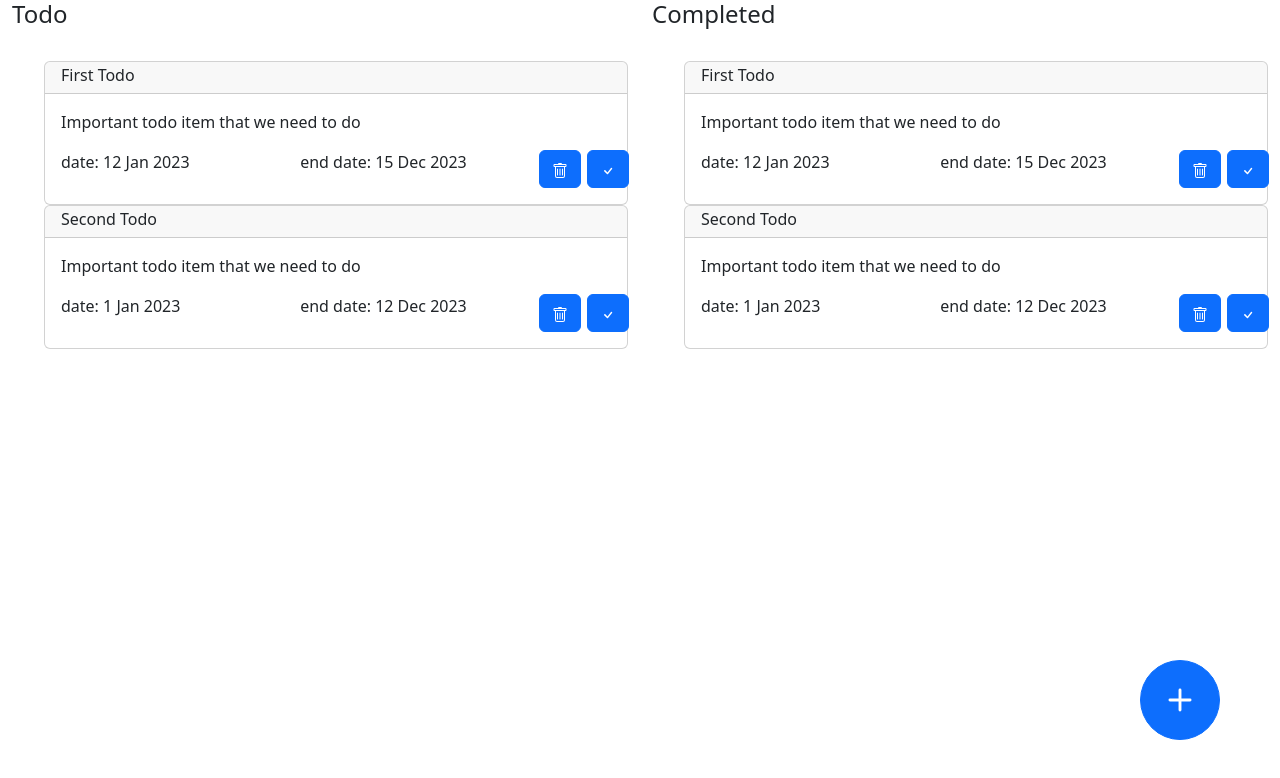
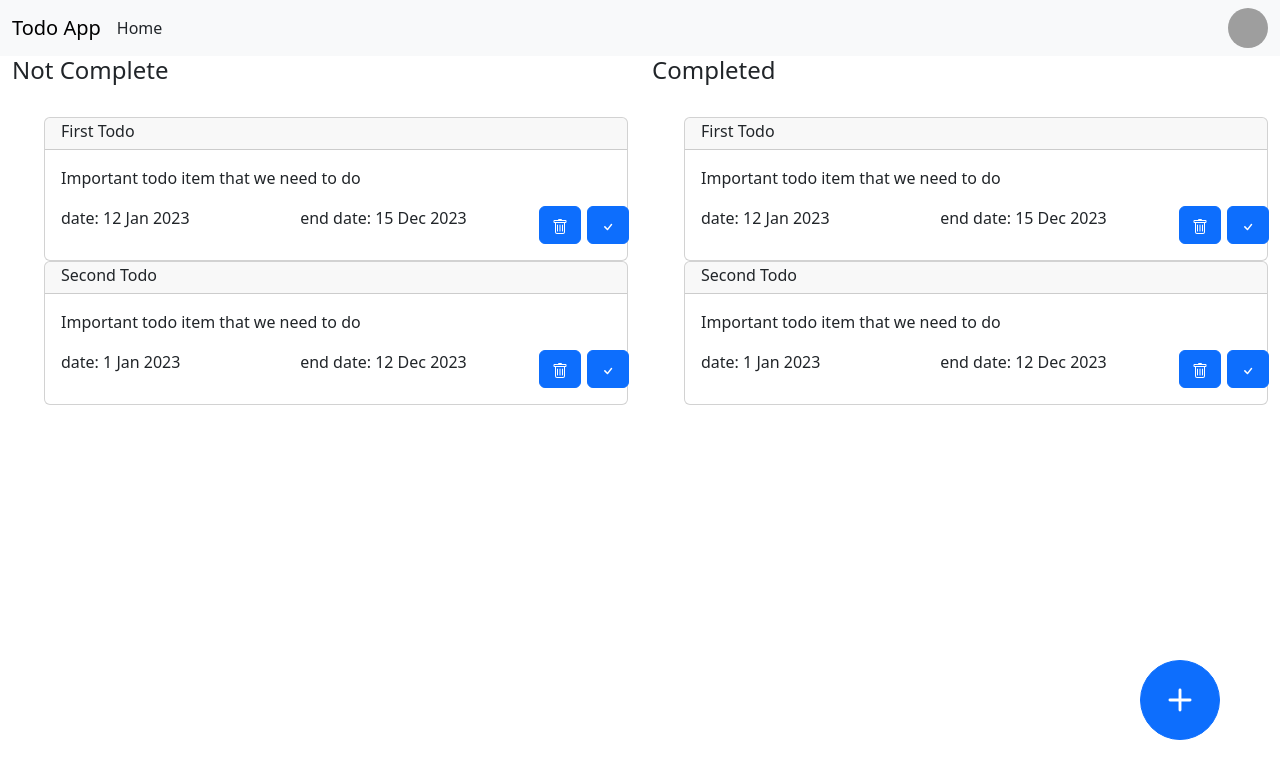
Before and after one commit to Ntokozo-Ndlovu/TodoList, a React (Create React App) app: page /home in a window 1280 px wide. Shown: the top 778 px of the page. Built offline with nearby package versions, Linux system fonts and the light colour scheme; grey boxes are pictures that could not be loaded.

Commit message:
#7: create a navigation system

```diff
--- /dev/null
+++ b/src/layout/MainLayout.js
@@ -0,0 +1,13 @@
+import Navigation from '../ui/Navigation';
+import { Outlet } from 'react-router-dom';
+import stylesClasses from './MainLayout.module.css';
+
+const MainLayout = (props)=>{
+
+        return <>
+        <Navigation></Navigation>
+        <Outlet></Outlet></>
+}
+
+
+export default MainLayout;
--- a/src/pages/HomePage.js
+++ b/src/pages/HomePage.js
@@ -23,7 +23,7 @@ const HomePage = ()=>{
         <Container  className='h-100' fluid>
         <Row className='h-100'>
             <Col>
-                <h4>Todo</h4>
+                <h4>Not Complete</h4>
                 <br></br>
                 <TodoList></TodoList></Col>
              <Col>
--- /dev/null
+++ b/src/ui/Navigation.js
@@ -0,0 +1,26 @@
+import stylesClasses from './Navigation.module.css';
+import { Nav, Navbar, Container , Button, Image } from 'react-bootstrap';
+import { Link, NavLink} from 'react-router-dom';
+
+const Navigation = ()=>{
+    return<Navbar expand="lg" className="bg-body-tertiary">
+    <Container fluid>
+      <Navbar.Brand>Todo App</Navbar.Brand>
+      <Navbar.Toggle aria-controls="navbarScroll" />
+      <Navbar.Collapse id="navbarScroll">
+        <Nav
+          className="me-auto my-2 my-lg-0"
+          style={{ maxHeight: '100px' }}
+          navbarScroll
+        >
+          <NavLink exact to='/home' className={ ({isActive})=> {return isActive? stylesClasses.home:stylesClasses.disableHome}}>Home</NavLink>
+        </Nav>
+          <NavLink exact to='userprofile' className={ ({isActive})=> {return isActive? stylesClasses.disableProfile:stylesClasses.profile}}>
+          <Image height={40} width={40} src="https://marketplace.canva.com/EAFfyNv3EC4/2/0/800w/canva-orange-black-modern-facebook-profile-picture-nEv2Bxx4TlY.jpg" roundedCircle/>
+          </NavLink>
+         </Navbar.Collapse>
+    </Container>
+  </Navbar>
+}
+
+export default Navigation;
--- /dev/null
+++ b/src/ui/Navigation.module.css
@@ -0,0 +1,16 @@
+.home {
+    display: block;
+    text-decoration: none;
+    color: inherit;
+}
+
+.disableHome{
+    display:none;
+}
+
+.disableProfile{
+    display: none;
+}
+.profile{
+    display: block;
+}
```
Also changed, not shown: src/router/router.js (+5 -2 lines), src/layout/MainLayout.module.css (added).
